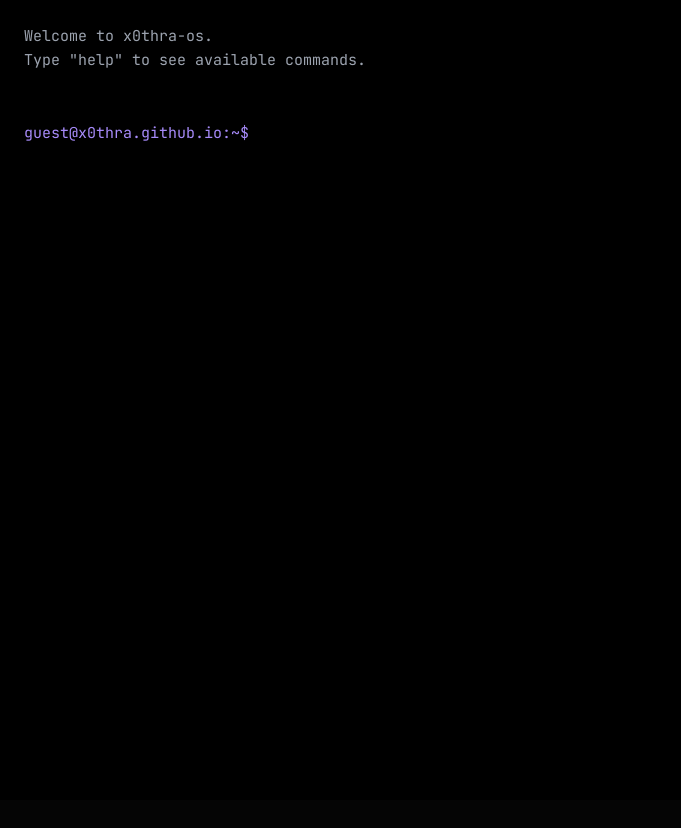
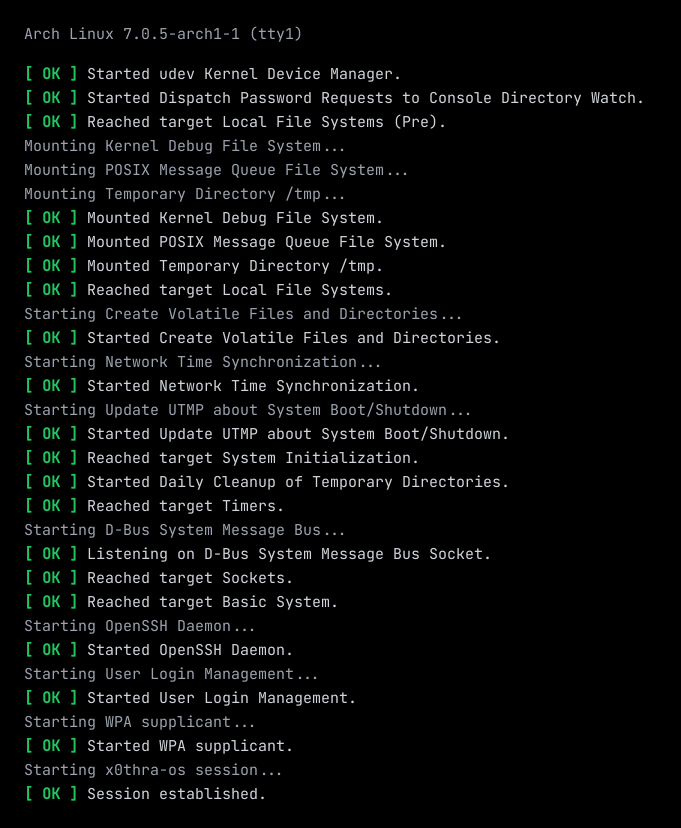
Before and after one commit to x0thra/x0thra.github.io, a Svelte app: page / in a window 1280 px wide. Shown: the whole page, without its empty margins (0-681 px from the left). Before the commit the page ends 800 px from the top, so only its background shows below. Built offline with nearby package versions, Linux system fonts and the light colour scheme.

Commit message:
better boot sequence

```diff
--- a/src/App.svelte
+++ b/src/App.svelte
@@ -16,28 +16,37 @@
 
   let renderedBootMessages = [];
   const bootSequence = [
-    "[  OK  ] Started udev Kernel Device Manager.",
-    "[  OK  ] Started Dispatch Password Requests to Console Directory Watch.",
-    "[  OK  ] Reached target Local File Systems (Pre).",
-    "         Mounting Kernel Debug File System...",
-    "         Mounting POSIX Message Queue File System...",
-    "[  OK  ] Mounted Kernel Debug File System.",
-    "[  OK  ] Mounted POSIX Message Queue File System.",
-    "[  OK  ] Reached target Local File Systems.",
-    "         Starting Create Volatile Files and Directories...",
-    "[  OK  ] Started Create Volatile Files and Directories.",
-    "         Starting Network Time Synchronization...",
-    "[  OK  ] Started Network Time Synchronization.",
-    "[  OK  ] Reached target System Initialization.",
-    "[  OK  ] Started Daily Cleanup of Temporary Directories.",
-    "[  OK  ] Reached target Timers.",
-    "[  OK  ] Listening on D-Bus System Message Bus Socket.",
-    "[  OK  ] Reached target Sockets.",
-    "[  OK  ] Reached target Basic System.",
-    "         Starting User Login Management...",
-    "[  OK  ] Started User Login Management.",
-    "         Starting x0thra-os session...",
-    "[  OK  ] Session established."
+    { msg: "[  OK  ] Started udev Kernel Device Manager.", delay: 30 },
+    { msg: "[  OK  ] Started Dispatch Password Requests to Console Directory Watch.", delay: 20 },
+    { msg: "[  OK  ] Reached target Local File Systems (Pre).", delay: 10 },
+    { msg: "         Mounting Kernel Debug File System...", delay: 200 },
+    { msg: "         Mounting POSIX Message Queue File System...", delay: 150 },
+    { msg: "         Mounting Temporary Directory /tmp...", delay: 400 },
+    { msg: "[  OK  ] Mounted Kernel Debug File System.", delay: 10 },
+    { msg: "[  OK  ] Mounted POSIX Message Queue File System.", delay: 10 },
+    { msg: "[  OK  ] Mounted Temporary Directory /tmp.", delay: 50 },
+    { msg: "[  OK  ] Reached target Local File Systems.", delay: 10 },
+    { msg: "         Starting Create Volatile Files and Directories...", delay: 120 },
+    { msg: "[  OK  ] Started Create Volatile Files and Directories.", delay: 20 },
+    { msg: "         Starting Network Time Synchronization...", delay: 500 },
+    { msg: "[  OK  ] Started Network Time Synchronization.", delay: 10 },
+    { msg: "         Starting Update UTMP about System Boot/Shutdown...", delay: 300 },
+    { msg: "[  OK  ] Started Update UTMP about System Boot/Shutdown.", delay: 20 },
+    { msg: "[  OK  ] Reached target System Initialization.", delay: 10 },
+    { msg: "[  OK  ] Started Daily Cleanup of Temporary Directories.", delay: 10 },
+    { msg: "[  OK  ] Reached target Timers.", delay: 10 },
+    { msg: "         Starting D-Bus System Message Bus...", delay: 150 },
+    { msg: "[  OK  ] Listening on D-Bus System Message Bus Socket.", delay: 10 },
+    { msg: "[  OK  ] Reached target Sockets.", delay: 10 },
+    { msg: "[  OK  ] Reached target Basic System.", delay: 10 },
+    { msg: "         Starting OpenSSH Daemon...", delay: 600 },
+    { msg: "[  OK  ] Started OpenSSH Daemon.", delay: 10 },
+    { msg: "         Starting User Login Management...", delay: 200 },
+    { msg: "[  OK  ] Started User Login Management.", delay: 20 },
+    { msg: "         Starting WPA supplicant...", delay: 300 },
+    { msg: "[  OK  ] Started WPA supplicant.", delay: 10 },
+    { msg: "         Starting x0thra-os session...", delay: 800 },
+    { msg: "[  OK  ] Session established.", delay: 20 }
   ];
 
   const fileSystem = {
@@ -223,8 +232,9 @@
   onMount(() => {
     const runBootSequence = async () => {
       for (let i = 0; i < bootSequence.length; i++) {
-        await new Promise(resolve => setTimeout(resolve, Math.random() * 80 + 20));
-        renderedBootMessages = [...renderedBootMessages, bootSequence[i]];
+        const jitter = Math.random() * 30; // rastgele 0-30ms gecikme
+        await new Promise(resolve => setTimeout(resolve, bootSequence[i].delay + jitter));
+        renderedBootMessages = [...renderedBootMessages, bootSequence[i].msg];
         window.scrollTo(0, document.body.scrollHeight);
       }
       setTimeout(() => {
```
